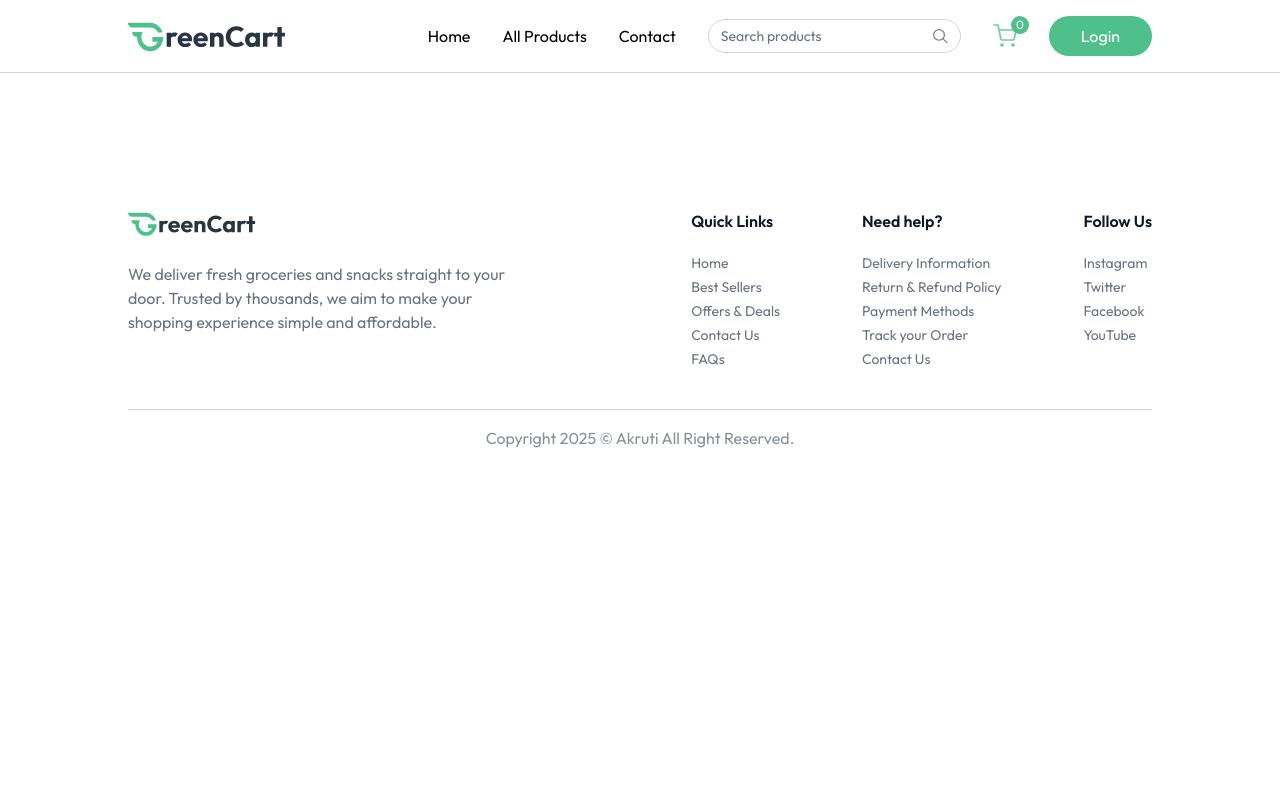
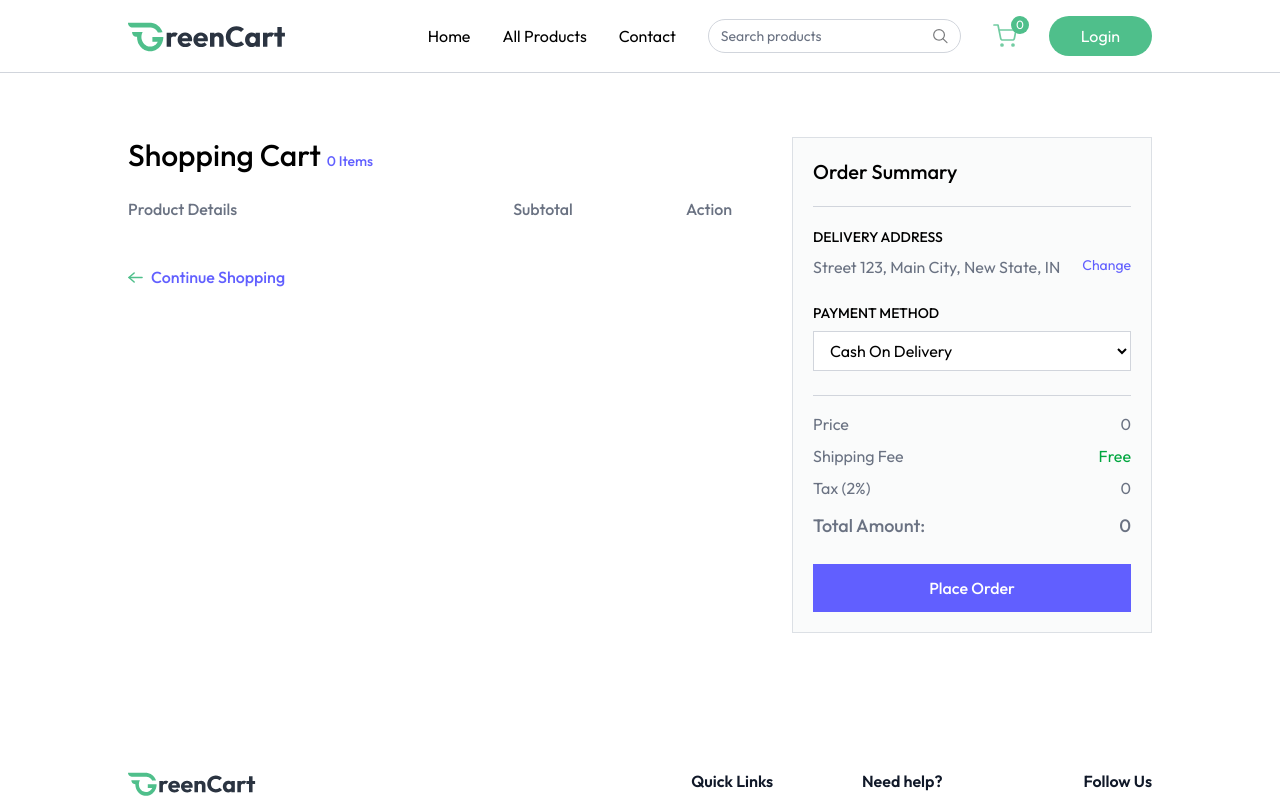
Before and after one commit to MaheshDataWizard/FreshCart, a React (Vite) app in the folder client/: page /cart in a window 1280 px wide. Shown: the top 800 px of the page. Built offline with nearby package versions, Linux system fonts and the light colour scheme.

Commit message:
Added cart page

```diff
--- a/client/src/App.jsx
+++ b/client/src/App.jsx
@@ -9,6 +9,7 @@
 import AllProducts from "./pages/AllProducts";
 import ProductCategory from "./pages/ProductCategory";
 import ProductDetails from "./pages/ProductDetails";
+import Cart from "./pages/Cart";
 
 const App = () => {
   const isSellerPath = useLocation().pathname.includes("seller");
@@ -26,6 +27,8 @@
           <Route path="/products" element={<AllProducts />} />
           <Route path="/products/:category" element={<ProductCategory />} />
           <Route path="/products/:category/:id" element={<ProductDetails />} />
+          <Route path="/cart" element={<Cart />} />
+
         </Routes>
       </div>
       {!isSellerPath && <Footer />}
--- /dev/null
+++ b/client/src/pages/Cart.jsx
@@ -0,0 +1,233 @@
+import { useEffect, useState } from "react";
+import { useAppContext } from "../context/AppContext";
+import { assets, dummyAddress } from "../assets/assets";
+
+const Cart = () => {
+  const {
+    products,
+    currency,
+    cartItems,
+    removeFromCart,
+    getCartCount,
+    updateCartItem,
+    navigate,
+    getCartAmount,
+  } = useAppContext();
+
+  const [cartArray, setCartArray] = useState([]);
+  const [addresses, setAddresses] = useState(dummyAddress);
+  const [showAddress, setShowAddress] = useState(false);
+  const [selectedAddress, setSelectedAddress] = useState(dummyAddress[0]);
+  const [paymentOption, setPaymentOption] = useState("COD");
+
+  const getCart = () => {
+    let tempArray = [];
+    for (const key in cartItems) {
+      const product = products.find((item) => item._id === key);
+
+      product.quantity = cartItems[key];
+      tempArray.push(product);
+    }
+    setCartArray(tempArray);
+  };
+
+  const placeOrder = async () => {};
+
+  useEffect(() => {
+    if (products.length > 0 && cartItems) {
+      getCart();
+    }
+  }, [products, cartItems]);
+
+  return products.length > 0 && cartItems ? (
+    <div className="flex flex-col md:flex-row mt-16">
+      <div className="flex-1 max-w-4xl">
+        <h1 className="text-3xl font-medium mb-6">
+          Shopping Cart{" "}
+          <span className="text-sm text-indigo-500">{getCartCount()} Items</span>
+        </h1>
+
+        <div className="grid grid-cols-[2fr_1fr_1fr] text-gray-500 text-base font-medium pb-3">
+          <p className="text-left">Product Details</p>
+          <p className="text-center">Subtotal</p>
+          <p className="text-center">Action</p>
+        </div>
+
+        {cartArray.map((product, index) => (
+          <div
+            key={index}
+            className="grid grid-cols-[2fr_1fr_1fr] text-gray-500 items-center text-sm md:text-base font-medium pt-3"
+          >
+            <div className="flex items-center md:gap-6 gap-3">
+              <div
+                onClick={() => {
+                  navigate(
+                    `/products/${product.category.toLowerCase()}/${product._id}`
+                  );
+                  scrollTo(0, 0);
+                }}
+                className="cursor-pointer w-24 h-24 flex items-center justify-center border border-gray-300 rounded"
+              >
+                <img
+                  className="max-w-full h-full object-cover"
+                  src={product.image[0]}
+                  alt={product.name}
+                />
+              </div>
+              <div>
+                <p className="hidden md:block font-semibold">{product.name}</p>
+                <div className="font-normal text-gray-500/70">
+                  <p>
+                    Weight: <span>{product.weight || "N/A"}</span>
+                  </p>
+                  <div className="flex items-center">
+                    <p>Qty:</p>
+                    <select
+                      className="outline-none ml-2"
+                      value={product.quantity}
+                      onChange={(e) =>
+                        updateCartItem(product._id, parseInt(e.target.value))
+                      }
+                    >
+                      {Array(cartItems[product._id] > 9 ? cartItems[product._id] : 9)
+                        .fill("")
+                        .map((_, index) => (
+                          <option key={index} value={index + 1}>
+                            {index + 1}
+                          </option>
+                        ))}
+                    </select>
+                  </div>
+                </div>
+              </div>
+            </div>
+            <p className="text-center">
+              {currency}
+              {product.offerPrice * product.quantity}
+            </p>
+            <button
+              onClick={() => removeFromCart()}
+              className="cursor-pointer mx-auto"
+            >
+              <img
+                src={assets.updateCartItem}
+                alt="remove"
+                className="inline-block w-6 h-6"
+              />
+            </button>
+          </div>
+        ))}
+
+        <button
+          onClick={() => {
+            navigate("/products");
+            scrollTo(0, 0);
+          }}
+          className="group cursor-pointer flex items-center mt-8 gap-2 text-indigo-500 font-medium"
+        >
+          <img
+            src={assets.arrow_right_icon_colored}
+            alt="arrow"
+            className="group-hover:-translate-x-1 transition"
+          />
+          Continue Shopping
+        </button>
+      </div>
+
+      <div className="max-w-[360px] w-full bg-gray-100/40 p-5 max-md:mt-16 border border-gray-300/70">
+        <h2 className="text-xl md:text-xl font-medium">Order Summary</h2>
+        <hr className="border-gray-300 my-5" />
+
+        <div className="mb-6">
+          <p className="text-sm font-medium uppercase">Delivery Address</p>
+          <div className="relative flex justify-between items-start mt-2">
+            <p className="text-gray-500 w-[80%]">
+              {selectedAddress
+                ? `${selectedAddress.street}, ${selectedAddress.city}, ${selectedAddress.state}, ${selectedAddress.country}`
+                : "No address found"}
+            </p>
+            <button
+              onClick={() => setShowAddress(!showAddress)}
+              className="text-indigo-500 hover:underline cursor-pointer text-sm"
+            >
+              Change
+            </button>
+
+            {showAddress && (
+              <div className="absolute top-12 left-0 py-1 bg-white border border-gray-300 text-sm w-full z-10">
+                {addresses.map((address, index) => (
+                  <p
+                    key={index}
+                    onClick={() => {
+                      setSelectedAddress(address);
+                      setShowAddress(false);
+                    }}
+                    className="text-gray-500 p-2 hover:bg-gray-100 cursor-pointer"
+                  >
+                    {address.street}, {address.city}, {address.state},{" "}
+                    {address.country}
+                  </p>
+                ))}
+                <p
+                  onClick={() => navigate("/add-address")}
+                  className="text-indigo-500 text-center cursor-pointer p-2 hover:bg-indigo-500/10"
+                >
+                  Add address
+                </p>
+              </div>
+            )}
+          </div>
+
+          <p className="text-sm font-medium uppercase mt-6">Payment Method</p>
+          <select
+            className="w-full border border-gray-300 bg-white px-3 py-2 mt-2 outline-none"
+            value={paymentOption}
+            onChange={(e) => setPaymentOption(e.target.value)}
+          >
+            <option value="COD">Cash On Delivery</option>
+            <option value="Online">Online Payment</option>
+          </select>
+        </div>
+
+        <hr className="border-gray-300" />
+
+        <div className="text-gray-500 mt-4 space-y-2">
+          <p className="flex justify-between">
+            <span>Price</span>
+            <span>
+              {currency}
+              {getCartAmount()}
+            </span>
+          </p>
+          <p className="flex justify-between">
+            <span>Shipping Fee</span>
+            <span className="text-green-600">Free</span>
+          </p>
+          <p className="flex justify-between">
+            <span>Tax (2%)</span>
+            <span>
+              {currency}
+              {(getCartAmount() * 2) / 100}
+            </span>
+          </p>
+          <p className="flex justify-between text-lg font-medium mt-3">
+            <span>Total Amount:</span>
+            <span>
+              {currency}
+              {getCartAmount() + (getCartAmount() * 2) / 100}
+            </span>
+          </p>
+        </div>
+
+        <button
+          onClick={() => placeOrder}
+          className="w-full py-3 mt-6 cursor-pointer bg-indigo-500 text-white font-medium hover:bg-indigo-600 transition"
+        >
+          {paymentOption === "COD" ? "Place Order" : "Proceed to Checkout"}
+        </button>
+      </div>
+    </div>
+  ) : null;
+};
+
+export default Cart;
```
